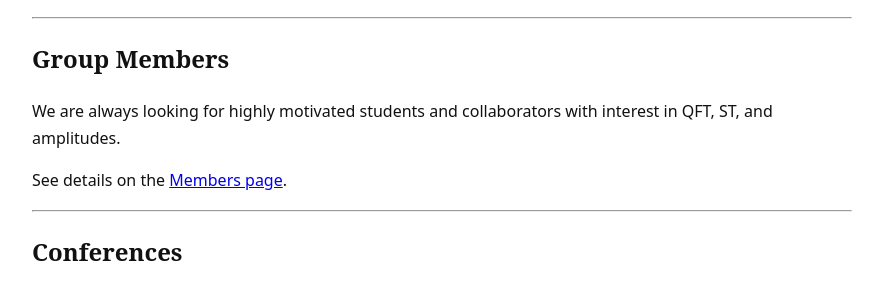
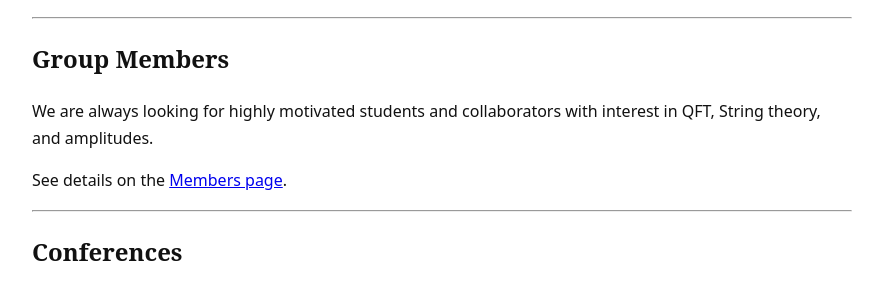
Before and after one commit to QuantumQ1/quantumq1.github.io, a Jekyll site: the page built from index.md, in a window 1280 px wide and 900 px high, scrolled down 2641 px. Shown: the part 160-455 px from the top of the window, without its empty margins (198-1081 px from the left). Built offline with Jekyll 4.4.1, drawn with Linux system fonts in a browser that asks for light colours.

Commit message:
Update index.md

```diff
--- a/index.md
+++ b/index.md
@@ -89,7 +89,7 @@ See full list on the [Publications page](/publications/).
 
 ## Group Members
 
-We are always looking for highly motivated students and collaborators with interest in QFT, ST, and amplitudes.
+We are always looking for highly motivated students and collaborators with interest in QFT, String theory, and amplitudes.
 
 See details on the [Members page](/members/).
 
```
